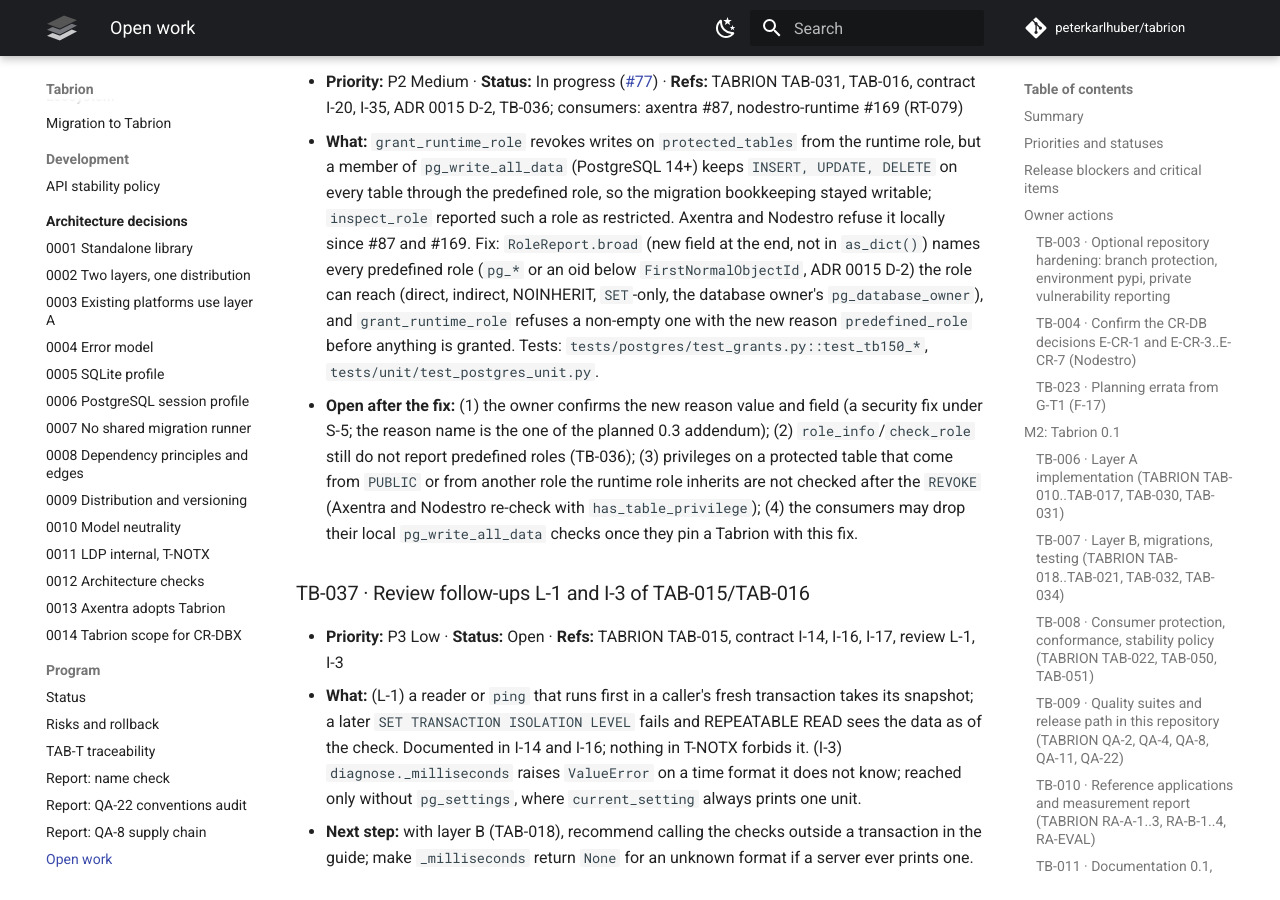
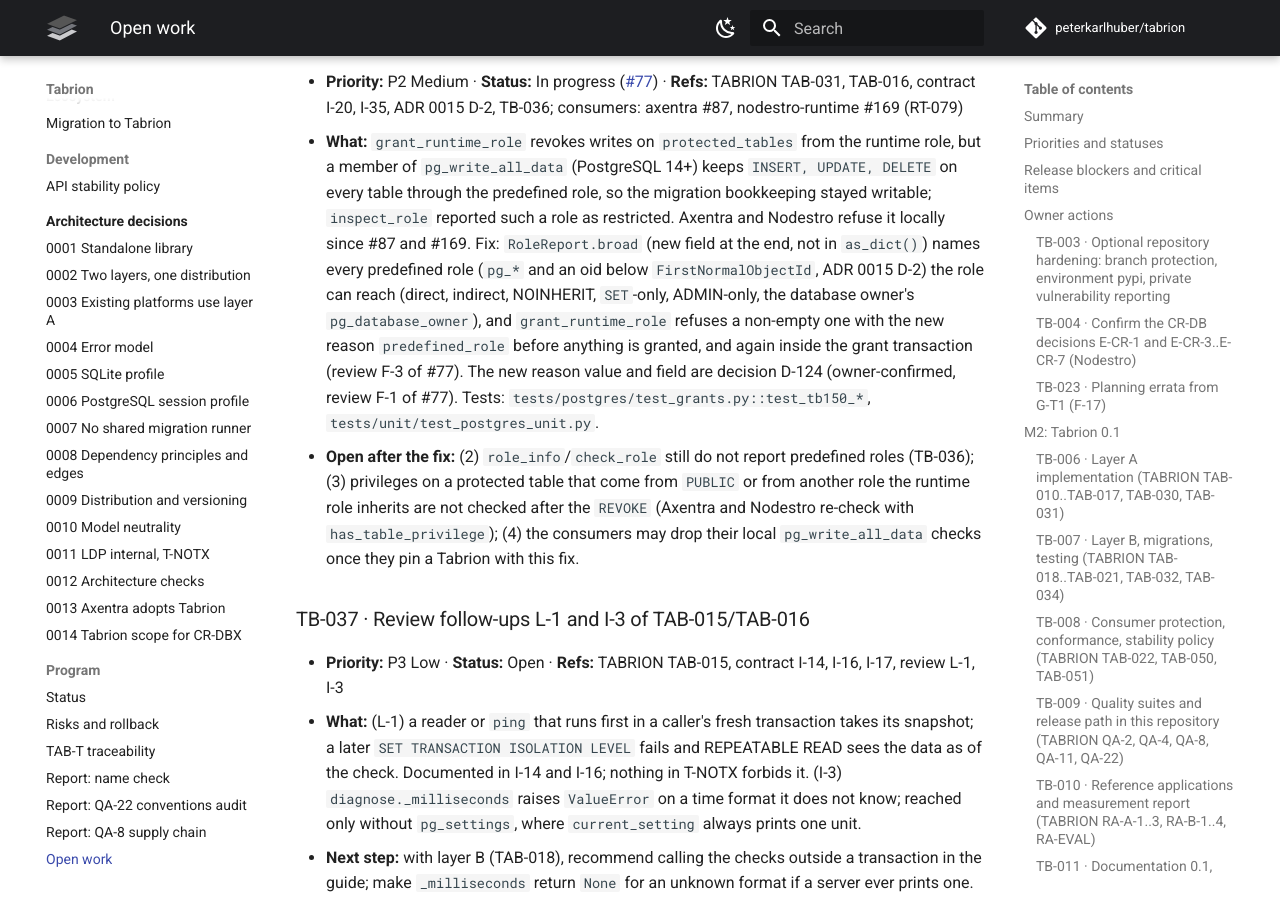
Before and after one commit to peterkarlhuber/tabrion, an MkDocs documentation site: the page built from docs/TODO.md, in a window 1280 px wide and 900 px high, scrolled down 36247 px. Built offline with MkDocs 1.6.1 and Material for MkDocs 9.7.7, drawn with Linux system fonts in a browser that asks for light colours; comment, search, counter and statistics services are not loaded.

Commit message:
Review of #77: recheck in the grant transaction, pg_ and oid rule, D-124
F-1: contract I-35 names predefined_role next to the frozen reasons; decision
D-124 records the owner-confirmed addition (ADR 0015 D-2).
F-2: the CHANGELOG lists the behavior changes for consumers.
F-3: grant_runtime_role reads the predefined memberships again inside the grant
transaction, before the first and after the last statement, and rolls back.
F-4: a predefined role is named pg_ and has an oid below FirstNormalObjectId,
so the bootstrap superuser is not listed.
F-5, F-7: tests for ADMIN-only membership, pg_maintain (PostgreSQL 17+), the
bootstrap superuser, the in-transaction recheck and a superuser's full reasons.

Co-Authored-By: Claude Opus 5.5 <noreply@anthropic.com>
Claude-Session: https://claude.ai/code/session_011tY7TAans48GbZAuavtHPL

```diff
--- a/docs/TODO.md
+++ b/docs/TODO.md
@@ -1101,12 +1101,13 @@ required (owner decision of 2026-11-08 11:26Z).
   `pg_write_all_data` (PostgreSQL 14+) keeps `INSERT, UPDATE, DELETE` on every table through the predefined role, so
   the migration bookkeeping stayed writable; `inspect_role` reported such a role as restricted. Axentra and
   Nodestro refuse it locally since #87 and #169. Fix: `RoleReport.broad` (new field at the end, not in `as_dict()`)
-  names every predefined role (`pg_*` or an oid below `FirstNormalObjectId`, ADR 0015 D-2) the role can reach
-  (direct, indirect, NOINHERIT, `SET`-only, the database owner's `pg_database_owner`), and `grant_runtime_role`
-  refuses a non-empty one with the new reason `predefined_role` before anything is granted. Tests:
-  `tests/postgres/test_grants.py::test_tb150_*`, `tests/unit/test_postgres_unit.py`.
-- **Open after the fix:** (1) the owner confirms the new reason value and field (a security fix under S-5; the
-  reason name is the one of the planned 0.3 addendum); (2) `role_info`/`check_role` still do not report predefined
+  names every predefined role (`pg_*` and an oid below `FirstNormalObjectId`, ADR 0015 D-2) the role can reach
+  (direct, indirect, NOINHERIT, `SET`-only, ADMIN-only, the database owner's `pg_database_owner`), and
+  `grant_runtime_role` refuses a non-empty one with the new reason `predefined_role` before anything is granted,
+  and again inside the grant transaction (review F-3 of #77). The new reason value and field are decision D-124
+  (owner-confirmed, review F-1 of #77). Tests: `tests/postgres/test_grants.py::test_tb150_*`,
+  `tests/unit/test_postgres_unit.py`.
+- **Open after the fix:** (2) `role_info`/`check_role` still do not report predefined
   roles (TB-036); (3) privileges on a protected table that come from `PUBLIC` or from another role the runtime role
   inherits are not checked after the `REVOKE` (Axentra and Nodestro re-check with `has_table_privilege`); (4) the
   consumers may drop their local `pg_write_all_data` checks once they pin a Tabrion with this fix.
```
Also changed, not shown: CHANGELOG.md (+16 -4 lines), docs/api/contract.md (+6 -5 lines), docs/program/STATUS.md (+1 -0 lines), 2 other files.
